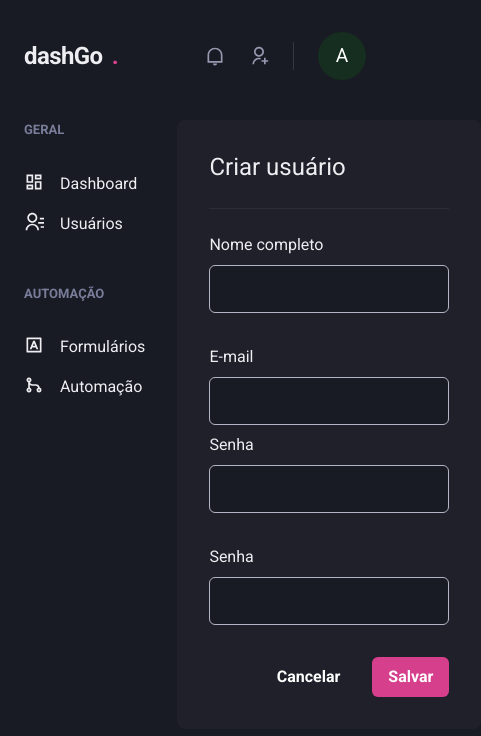
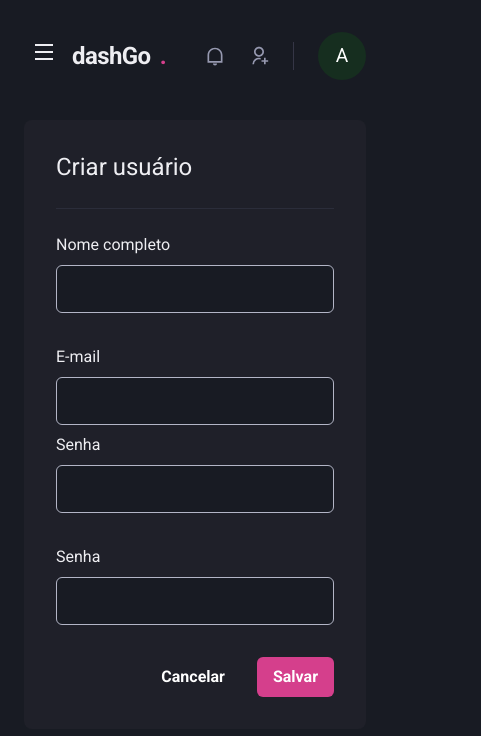
Before and after one commit to M4ster3001/dashGo, a Next.js app: page /users/create in a window 390 px wide. Shown: the top 736 px of the page, 481 px wide, since content can reach past the window. Built offline with nearby package versions, Linux system fonts and the light colour scheme.

Commit message:
sidebar responsiva

```diff
--- a/src/components/Header/index.tsx
+++ b/src/components/Header/index.tsx
@@ -1,11 +1,15 @@
-import { Flex, useBreakpointValue } from '@chakra-ui/react';
+import { Flex, useBreakpointValue, IconButton, Icon } from '@chakra-ui/react';
+import { useSidebarDrawer } from '@context/SideBarContext';
 import React from 'react';
+import { RiMenuLine } from 'react-icons/ri';
 import Logo from './Logo';
 import NotificationNav from './NotificatioNav';
 import Profile from './Profile';
 import SearchBox from './SearchBox';
 
 export default function Header() {
+  const { onOpen } = useSidebarDrawer();
+
   const isWideVersion = useBreakpointValue({
     base: false,
     lg: true,
@@ -23,6 +27,17 @@
         align="center"
         px="6"
       >
+        {!isWideVersion && (
+          <IconButton
+            aria-label="Open navigation"
+            icon={<Icon as={RiMenuLine} />}
+            fontSize="24"
+            variant="unstyled"
+            onClick={onOpen}
+            mr="2"
+          />
+        )}
+
         <Logo />
 
         {isWideVersion && <SearchBox />}
--- /dev/null
+++ b/src/components/Sidebar/SidebarNav.tsx
@@ -0,0 +1,25 @@
+import { Stack } from '@chakra-ui/react';
+import React from 'react';
+import {
+  RiContactsLine,
+  RiDashboardLine,
+  RiGitMergeLine,
+  RiInputMethodLine,
+} from 'react-icons/ri';
+import NavLink from './NavLink';
+import { NavSection } from './NavSection';
+
+export default function SidebarNav() {
+  return (
+    <Stack spacing="12" align="flex-start">
+      <NavSection title="Geral">
+        <NavLink name="Dashboard" icon={RiDashboardLine} />
+        <NavLink name="Usuários" icon={RiContactsLine} />
+      </NavSection>
+      <NavSection title="Automação">
+        <NavLink name="Formulários" icon={RiInputMethodLine} />
+        <NavLink name="Automação" icon={RiGitMergeLine} />
+      </NavSection>
+    </Stack>
+  );
+}
--- a/src/components/Sidebar/index.tsx
+++ b/src/components/Sidebar/index.tsx
@@ -1,27 +1,43 @@
-import { Box, Stack } from '@chakra-ui/layout';
+import {
+  Box,
+  useBreakpointValue,
+  Drawer,
+  DrawerOverlay,
+  DrawerContent,
+  DrawerBody,
+  DrawerCloseButton,
+} from '@chakra-ui/react';
+import { useSidebarDrawer } from '@context/SideBarContext';
 import React from 'react';
-import {
-  RiContactsLine,
-  RiDashboardLine,
-  RiGitMergeLine,
-  RiInputMethodLine,
-} from 'react-icons/ri';
-import NavLink from './NavLink';
-import { NavSection } from './NavSection';
+import SidebarNav from './SidebarNav';
 
 export function Sidebar() {
+  const { isOpen, onClose } = useSidebarDrawer();
+
+  const isDrawerSidebar = useBreakpointValue({
+    base: true,
+    lg: false,
+  });
+
+  if (isDrawerSidebar) {
+    return (
+      <Drawer isOpen={isOpen} placement="left" onClose={onClose}>
+        <DrawerOverlay>
+          <DrawerContent bg="gray.800" p="4">
+            <DrawerCloseButton mt="6" />
+
+            <DrawerBody>
+              <SidebarNav />
+            </DrawerBody>
+          </DrawerContent>
+        </DrawerOverlay>
+      </Drawer>
+    );
+  }
+
   return (
     <Box as="aside" w="64" mr="8">
-      <Stack spacing="12" align="flex-start">
-        <NavSection title="Geral">
-          <NavLink name="Dashboard" icon={RiDashboardLine} />
-          <NavLink name="Usuários" icon={RiContactsLine} />
-        </NavSection>
-        <NavSection title="Automação">
-          <NavLink name="Formulários" icon={RiInputMethodLine} />
-          <NavLink name="Automação" icon={RiGitMergeLine} />
-        </NavSection>
-      </Stack>
+      <SidebarNav />
     </Box>
   );
 }
--- /dev/null
+++ b/src/context/SideBarContext.tsx
@@ -0,0 +1,30 @@
+import { useDisclosure, UseDisclosureReturn } from '@chakra-ui/hooks';
+import { useRouter } from 'next/dist/client/router';
+import React, { createContext, ReactNode, useContext, useEffect } from 'react';
+
+interface SidebarDrawerProviderProps {
+  children: ReactNode;
+}
+
+type SidebarDrawerContextData = UseDisclosureReturn;
+
+const SidebarDrawerContext = createContext({} as SidebarDrawerContextData);
+
+export function SidebarDrawerProvider({
+  children,
+}: SidebarDrawerProviderProps) {
+  const disclosure = useDisclosure();
+  const router = useRouter();
+
+  useEffect(() => {
+    disclosure.onClose();
+  }, [disclosure, router.asPath]);
+
+  return (
+    <SidebarDrawerContext.Provider value={disclosure}>
+      {children}
+    </SidebarDrawerContext.Provider>
+  );
+}
+
+export const useSidebarDrawer = () => useContext(SidebarDrawerContext);
--- a/src/pages/_app.tsx
+++ b/src/pages/_app.tsx
@@ -1,12 +1,15 @@
 import React from 'react';
 import { AppProps } from 'next/app';
 import { ChakraProvider } from '@chakra-ui/react';
+import { SidebarDrawerProvider } from '@context/SideBarContext';
 import { theme } from '../styles/theme';
 
 function MyApp({ Component, pageProps }: AppProps) {
   return (
     <ChakraProvider theme={theme}>
-      <Component {...pageProps} />
+      <SidebarDrawerProvider>
+        <Component {...pageProps} />
+      </SidebarDrawerProvider>
     </ChakraProvider>
   );
 }
```
